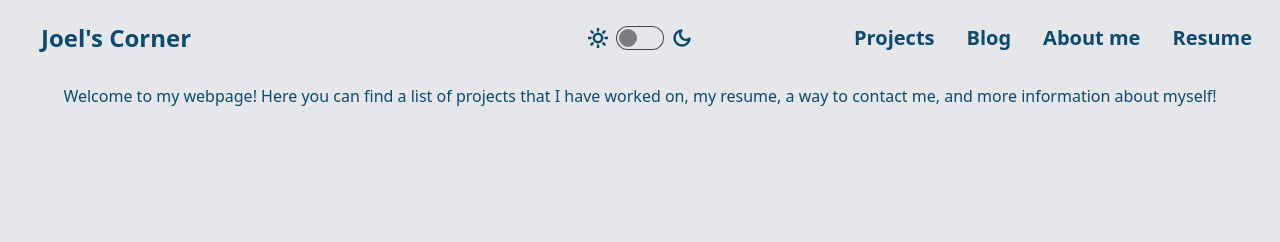
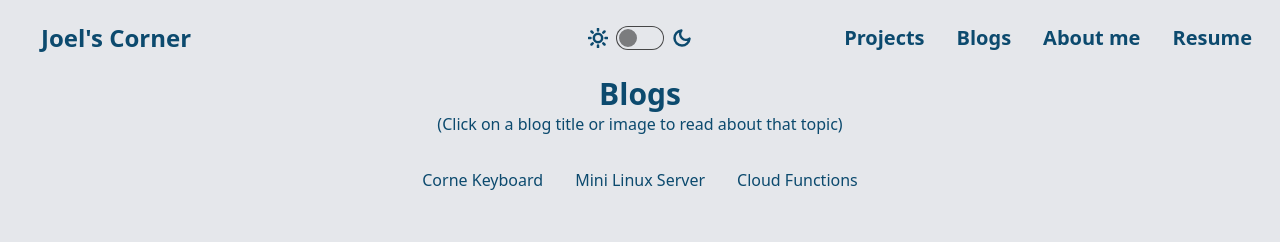
Before and after one commit to Neeblue/joels-corner, a React (Vite) app: page /blogs in a window 1280 px wide. Shown: the top 242 px of the page. Built offline with nearby package versions, Linux system fonts and the light colour scheme; the HTML template or start-up script is replaced by a standard one.

Commit message:
add page, inital cards and generic info

```diff
--- a/src/App.tsx
+++ b/src/App.tsx
@@ -9,7 +9,8 @@ import SingleProject from "@pages/SingleProject";
 import Notes from "@pages/Notes";
 import { BrowserRouter, Routes, Route } from 'react-router-dom';
 import ScrollToTopWrapper from "@components/ScrollToTopWrapper";
-import Blog from "./pages/Blog";
+import Blogs from "./pages/Blogs";
+import SingleBlog from "./pages/singleBlog";
 
 export default function App() {
 
@@ -26,7 +27,8 @@ export default function App() {
               <Route path="*" element={<Introduction />} />
               <Route path="projects" element={<Projects />} />
               <Route path="projects/:keyword" element={<SingleProject />} />
-              <Route path="blog" element={<Blog />} />
+              <Route path="blogs" element={<Blogs />} />
+              <Route path="blogs/:keyword" element={<SingleBlog />} />
               <Route path="about" element={<About />} />
               <Route path="resume" element={<Resume />} />
               <Route path="projects/spells/app" element={<Spells />} />
--- /dev/null
+++ b/src/blog.json
@@ -0,0 +1,101 @@
+[
+    {
+        "title": "",
+        "sections": [
+            {
+                "header": "",
+                "content": "",
+                "pictureUrl": ""
+            },
+            {
+                "header": "",
+                "content": "",
+                "pictureUrl": ""
+            },
+            {
+                "header": "",
+                "content": "",
+                "pictureUrl": ""
+            }
+        ],
+        "keyword": "",
+        "cover": "",
+        "hidden": true,
+        "tags": []
+    },
+    {
+        "title": "Corne Keyboard",
+        "description": "Building a Corne Keyboard from PCB and parts",
+        "sections": [
+            {
+                "header": "",
+                "content": "",
+                "pictureUrl": ""
+            },
+            {
+                "header": "",
+                "content": "",
+                "pictureUrl": ""
+            },
+            {
+                "header": "",
+                "content": "",
+                "pictureUrl": ""
+            }
+        ],
+        "keyword": "",
+        "cover": "",
+        "hidden": false,
+        "tags": []
+    },
+    {
+        "title": "Mini Linux Server",
+        "description": "Building a Mini Linux Server using a Wyse 3040",
+        "sections": [
+            {
+                "header": "",
+                "content": "",
+                "pictureUrl": ""
+            },
+            {
+                "header": "",
+                "content": "",
+                "pictureUrl": ""
+            },
+            {
+                "header": "",
+                "content": "",
+                "pictureUrl": ""
+            }
+        ],
+        "keyword": "",
+        "cover": "",
+        "hidden": false,
+        "tags": []
+    },
+    {
+        "title": "Cloud Functions",
+        "description": "Exploring AWS and Azure Cloud Functions",
+        "sections": [
+            {
+                "header": "",
+                "content": "",
+                "pictureUrl": ""
+            },
+            {
+                "header": "",
+                "content": "",
+                "pictureUrl": ""
+            },
+            {
+                "header": "",
+                "content": "",
+                "pictureUrl": ""
+            }
+        ],
+        "keyword": "",
+        "cover": "",
+        "hidden": false,
+        "tags": []
+    }
+]
--- /dev/null
+++ b/src/components/BlogCard.tsx
@@ -0,0 +1,28 @@
+import Tag from "./Tag";
+
+type Section = {
+    header: string;
+    content: string;
+    pictureUrl: string;
+};
+
+type Blog = {
+    title: string;
+    sections: Section[];
+    keyword: string;
+    cover: string;
+    hidden: boolean;
+    tags: string[];
+};
+
+export default function BlogCard({ blog }: { blog: Blog }) {
+    return (
+        <>
+            <div className="header text-primary">{blog.title}</div>
+            {blog.tags.map((tag: string) => (
+                tag && <Tag key={tag} name={tag} />
+            )
+            )}
+        </>
+    )
+}
--- a/src/components/Navbar.tsx
+++ b/src/components/Navbar.tsx
@@ -36,7 +36,7 @@ export default function Navbar() {
                     </div>
                     <ul tabIndex={0} className={`menu menu-sm dropdown-content mt-3 z-[1] p-2 shadow bg-base-100 text-primary rounded-box w-36 ${dropdownOpen ? '' : 'hidden'}`}>
                         <li><Link className="text-lg" onClick={closeDropdown} to="/projects">Projects</Link></li>
-                        <li><Link className="text-lg" onClick={closeDropdown} to="/blog">Blog</Link></li>
+                        <li><Link className="text-lg" onClick={closeDropdown} to="/blogs">Blogs</Link></li>
                         <li><Link className="text-lg" onClick={closeDropdown} to="/about">About me</Link></li>
                         <li><Link className="text-lg" onClick={closeDropdown} to="/resume">Resume</Link></li>
                     </ul>
@@ -60,7 +60,7 @@ export default function Navbar() {
             <div className="navbar-end hidden lg:flex text-primary font-bold">
                 <ul className="menu menu-horizontal px-1">
                     <li><Link className="text-xl" to="/projects">Projects</Link></li>
-                    <li><Link className="text-xl" to="/blog">Blog</Link></li>
+                    <li><Link className="text-xl" to="/blogs">Blogs</Link></li>
                     <li><Link className="text-xl" to="/about">About me</Link></li>
                     <li><Link className="text-xl" to="/resume">Resume</Link></li>
                 </ul>
--- a/src/pages/Blog.tsx
+++ /dev/null
@@ -1,8 +0,0 @@
-
-export default function Blog() {
-    return (
-        <div>
-            <h1>Blog</h1>
-        </div>
-    )
-}
--- /dev/null
+++ b/src/pages/Blogs.tsx
@@ -0,0 +1,43 @@
+import BlogCard from "@/components/BlogCard";
+import jsonData from '@/blog.json';
+import { useEffect, useState } from "react";
+
+
+type Section = {
+    header: string;
+    content: string;
+    pictureUrl: string;
+};
+
+type Blog = {
+    title: string;
+    sections: Section[];
+    keyword: string;
+    cover: string;
+    hidden: boolean;
+    tags: string[];
+};
+
+export default function Blog() {
+    const [blogs, setBlogs] = useState<Blog[]>([]);
+
+    useEffect(() => {
+        setBlogs(jsonData.filter(blog => blog.hidden === false));
+    }, []);
+
+    return (
+        <>
+            <div className='blogs-page text-center'>
+                <h1 className='header text-3xl font-bold text-primary'>Blogs</h1>
+                <div className='sub-header text-primary mb-8 mx-2'>(Click on a blog title or image to read about that topic)</div>
+                <div className="projects flex flex-col flex-wrap justify-center items-center sm:items-start gap-8 mb-12 sm:flex-row sm:flex">
+                    {blogs.map((blog, index) => (
+                        <div key={index}>
+                            <BlogCard blog={blog} />
+                        </div>
+                    ))}
+                </div>
+            </div>
+        </>
+    )
+}
--- /dev/null
+++ b/src/pages/singleBlog.tsx
@@ -0,0 +1,6 @@
+export default function SingleBlog() {
+    return (
+        <>
+        </>
+    )
+}
```
